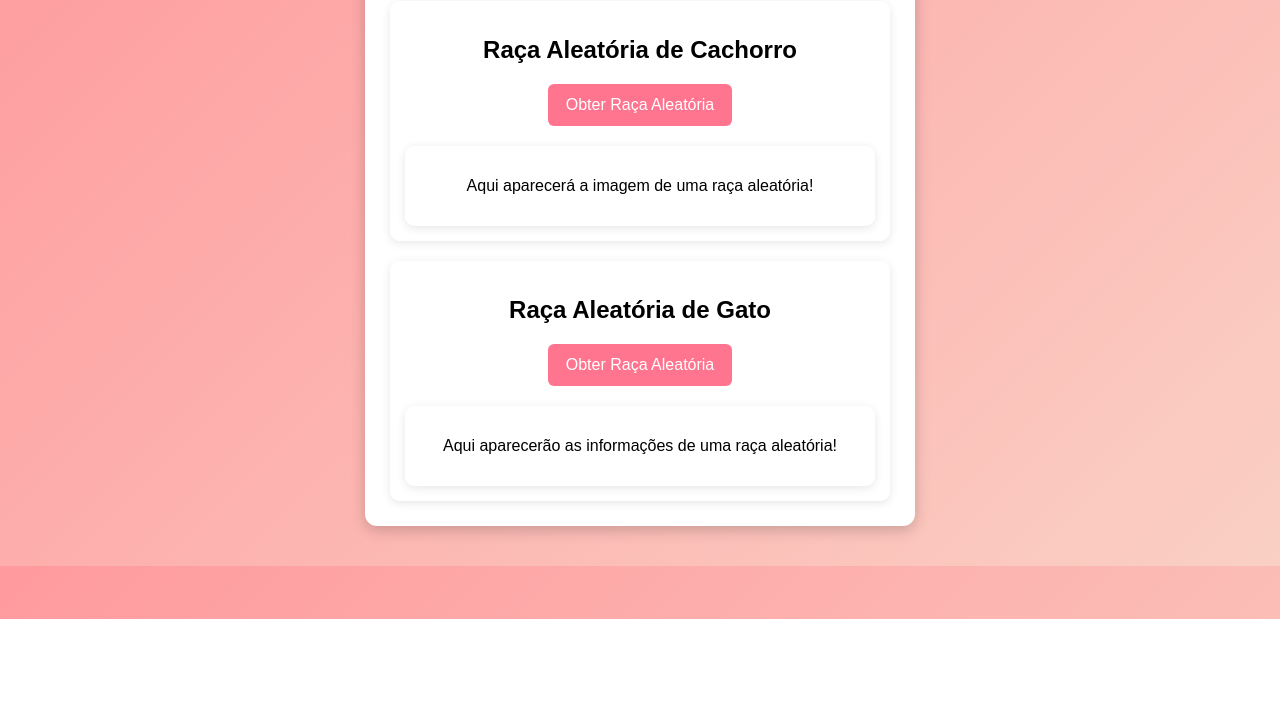
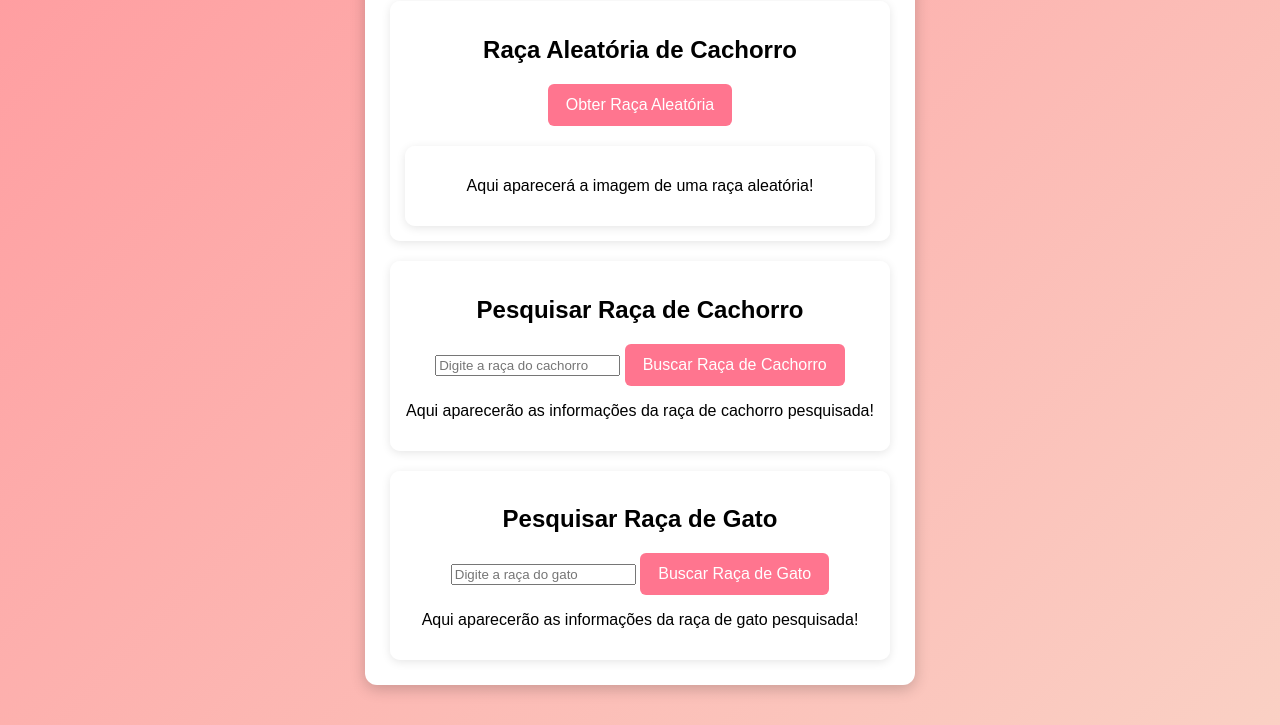
Before and after one commit to renan-miqueias/P.W.F, a plain HTML site: page publicsAPIs/index.html in a window 1280 px wide. Shown: the part 181-906 px from the top of the page. Before the commit the page ends 800 px from the top, so only its background shows below. Drawn offline with Linux system fonts and the light colour scheme.

Commit message:
Update index.html

```diff
--- a/publicsAPIs/index.html
+++ b/publicsAPIs/index.html
@@ -19,12 +19,23 @@
             </div>
         </div>
 
-        <!-- Raça aleatória de gato -->
+        <!-- Pesquisa de raça de cachorro -->
         <div class="form-group">
-            <h2>Raça Aleatória de Gato</h2>
-            <button onclick="getRandomCat()">Obter Raça Aleatória</button>
-            <div id="random-cat-result">
-                <p>Aqui aparecerão as informações de uma raça aleatória!</p>
+            <h2>Pesquisar Raça de Cachorro</h2>
+            <input type="text" id="dog-breed-name" placeholder="Digite a raça do cachorro" />
+            <button onclick="searchDogBreed()">Buscar Raça de Cachorro</button>
+            <div id="dog-breed-result">
+                <p>Aqui aparecerão as informações da raça de cachorro pesquisada!</p>
+            </div>
+        </div>
+
+        <!-- Pesquisa de raça de gato -->
+        <div class="form-group">
+            <h2>Pesquisar Raça de Gato</h2>
+            <input type="text" id="breed-name" placeholder="Digite a raça do gato" />
+            <button onclick="searchCatBreed()">Buscar Raça de Gato</button>
+            <div id="cat-breed-result">
+                <p>Aqui aparecerão as informações da raça de gato pesquisada!</p>
             </div>
         </div>
     </div>
```
